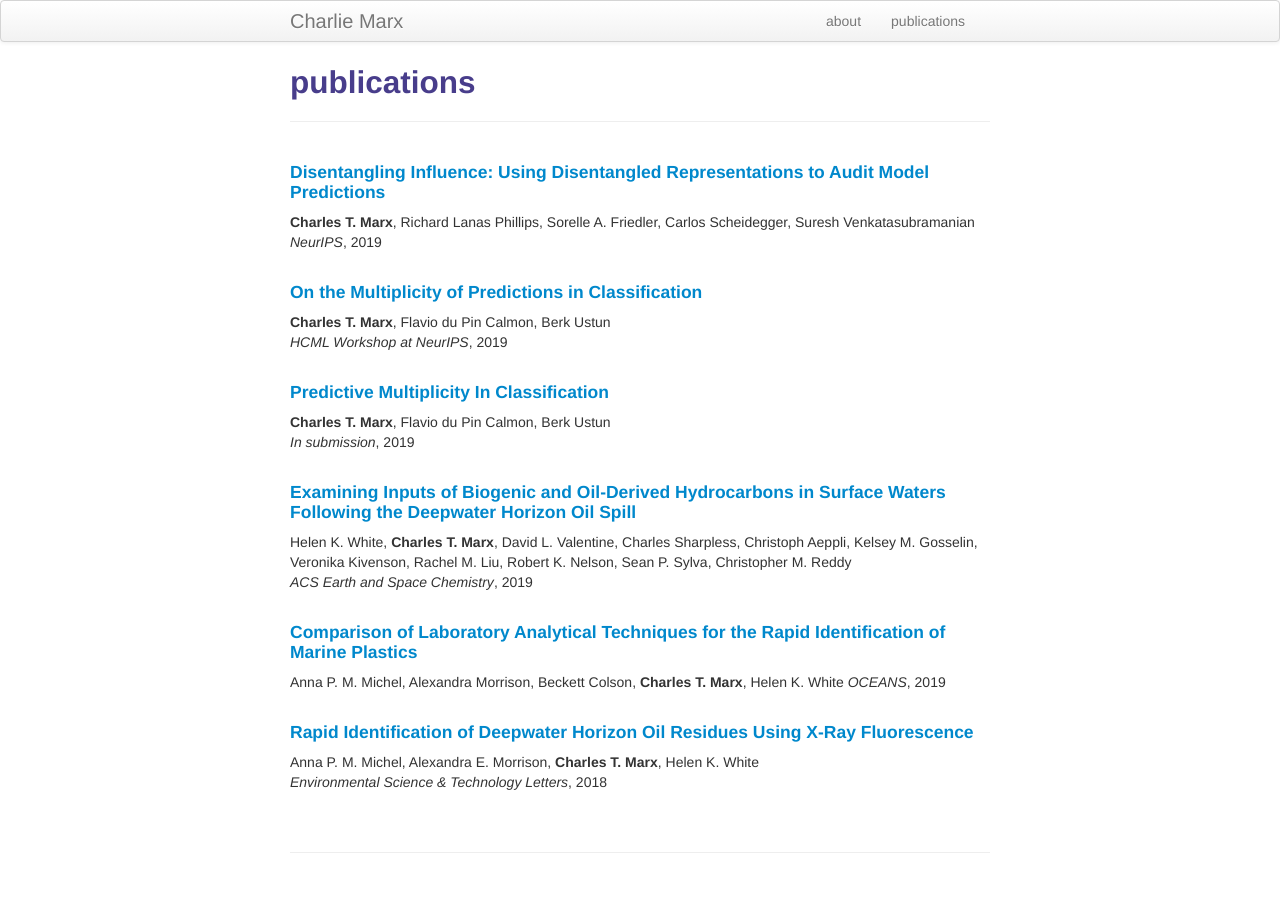
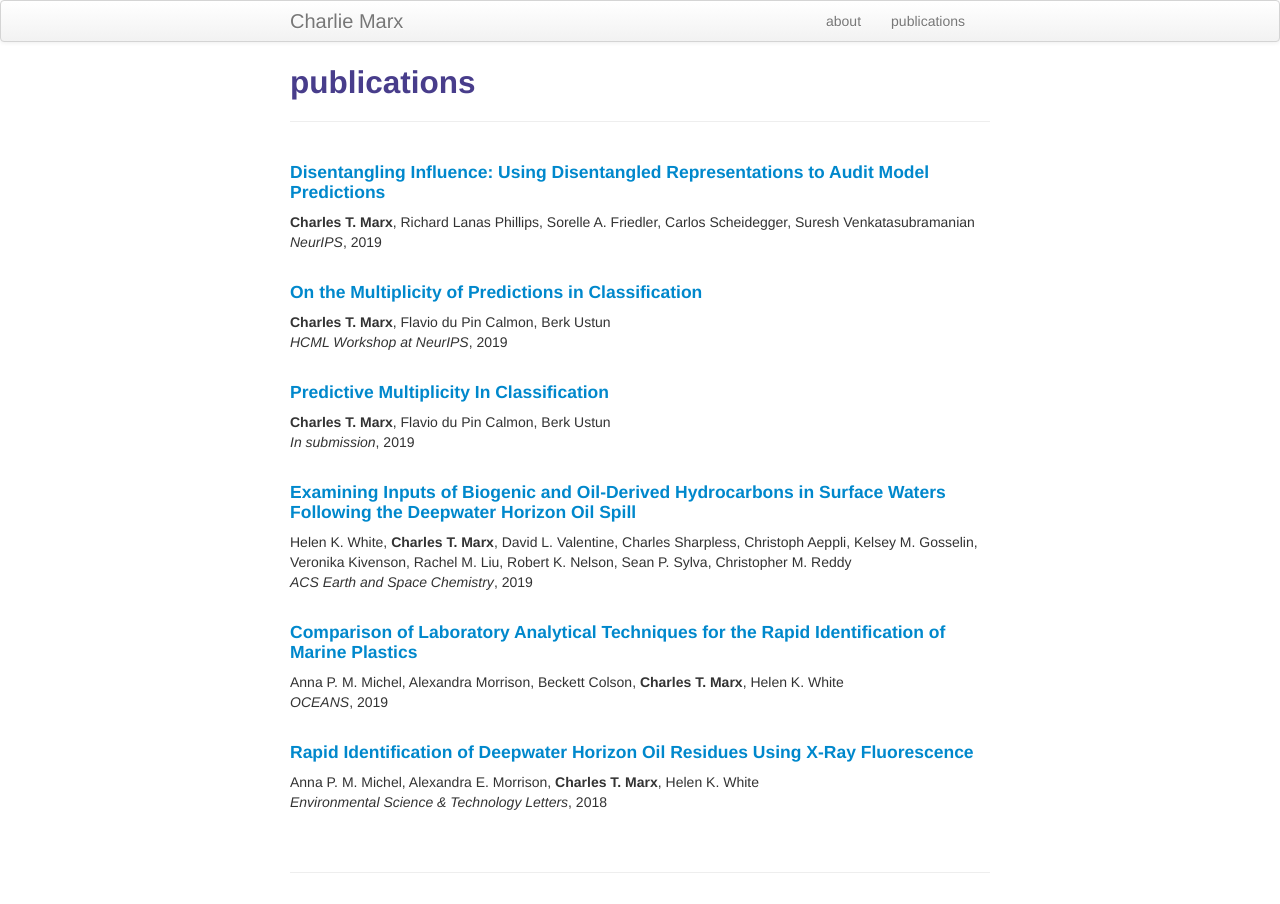
Before and after one commit to charliemarx/charliemarx.github.io, a Jekyll site: the page built from pages/pubs.md, in a window 1280 px wide. Built offline with Jekyll 4.4.1, drawn with Linux system fonts in a browser that asks for light colours.

Commit message:
updating pubs

```diff
--- a/pages/pubs.md
+++ b/pages/pubs.md
@@ -31,7 +31,7 @@ Helen K. White, **Charles T. Marx**, David L. Valentine, Charles Sharpless, Chri
 
 #### <a href="https://ieeexplore.ieee.org/abstract/document/8867289">Comparison of Laboratory Analytical Techniques for the Rapid Identification of Marine Plastics </a>
 Anna P. M. Michel, Alexandra Morrison, Beckett Colson, **Charles T. Marx**,  Helen K. White
-*OCEANS*, 2019
+<br /> *OCEANS*, 2019
 <br />
 <br />
 
```
